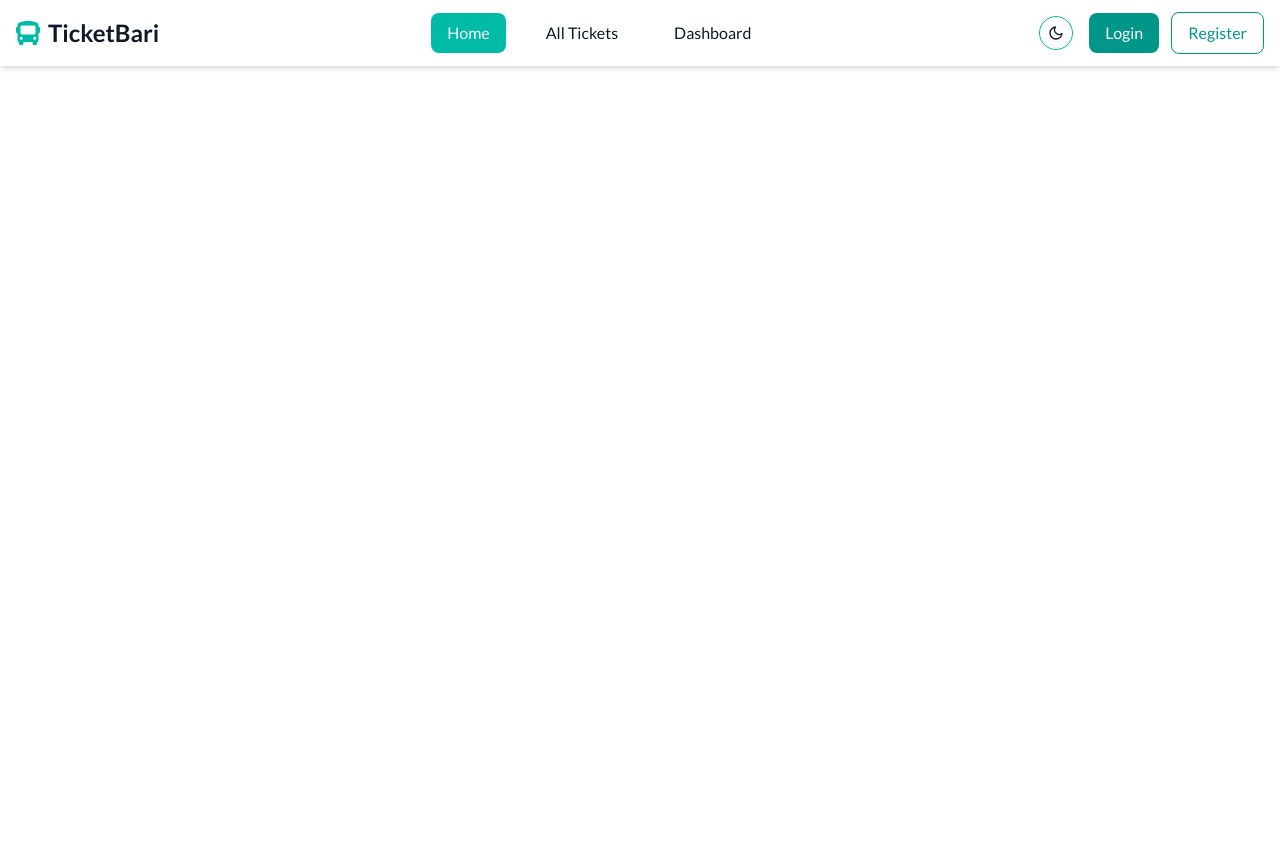
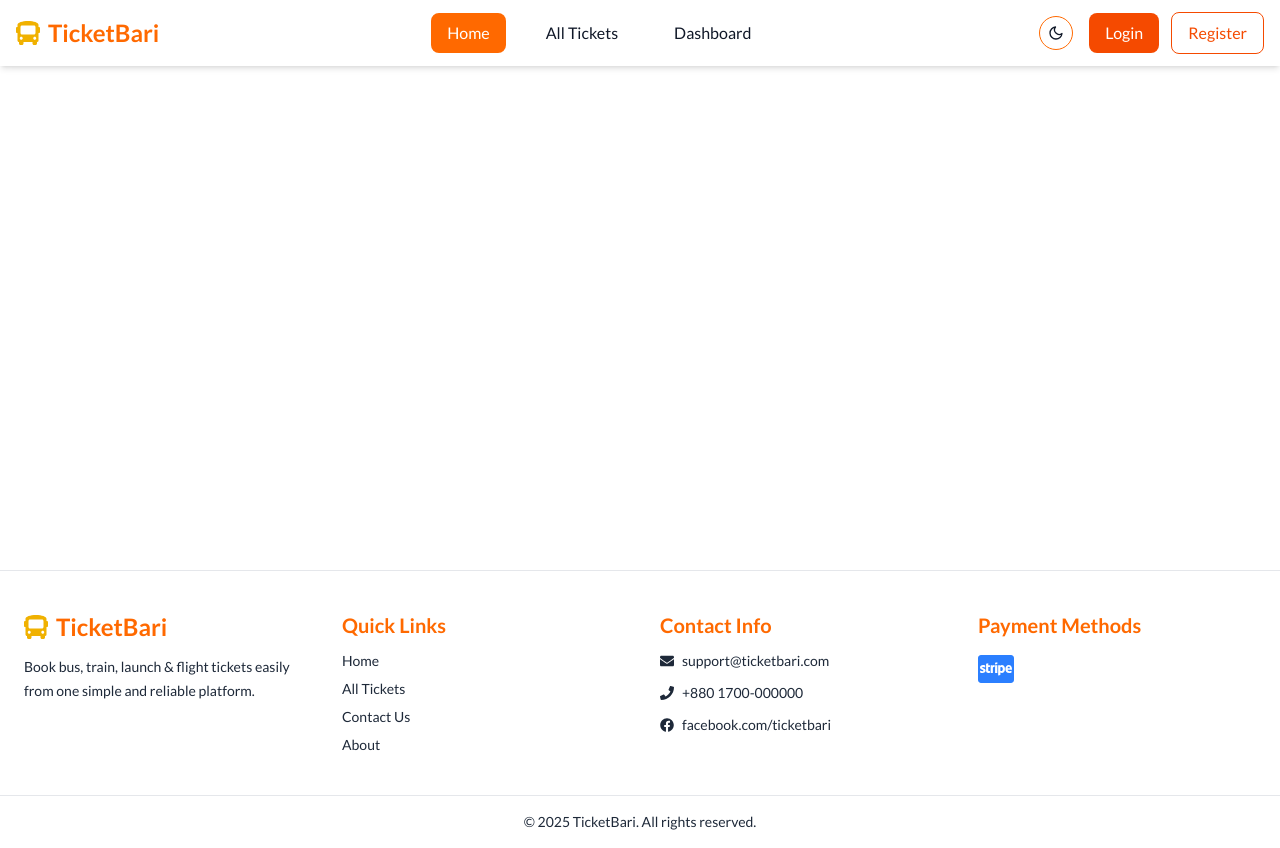
Before and after one commit to amdadislam01/ticketbari-booking-platform-client, a React (Vite) app: page / in a window 1280 px wide. Before the commit the page ends 800 px from the top, so only its background shows below. Built offline with nearby package versions, Linux system fonts and the light colour scheme.

Commit message:
Footer complate

```diff
--- a/src/layouts/Mainlayouts.jsx
+++ b/src/layouts/Mainlayouts.jsx
@@ -1,13 +1,15 @@
-import React from 'react';
-import Navbar from '../shared/Navbar/Navbar';
-import { Outlet } from 'react-router';
-import Footer from '../shared/Footer/Footer';
+import React from "react";
+import Navbar from "../shared/Navbar/Navbar";
+import { Outlet } from "react-router";
+import Footer from "../shared/Footer/Footer";
 
 const Mainlayouts = () => {
   return (
     <div>
       <Navbar />
+      <div className="min-h-[58vh]">
         <Outlet />
+      </div>
       <Footer />
     </div>
   );
--- a/src/shared/Footer/Footer.jsx
+++ b/src/shared/Footer/Footer.jsx
@@ -1,11 +1,93 @@
-import React from 'react';
+import React from "react";
+import { useTheme } from "../../context/ThemeContext/ThemeContext";
+import {
+  FaFacebook,
+  FaEnvelope,
+  FaPhone,
+  FaCcStripe,
+  FaBus,
+} from "react-icons/fa";
+import { Link } from "react-router";
+const Footer = () => {
+  const { isDarkMode } = useTheme();
+  return (
+    <footer
+      className={`w-full mt-10 pt-10 border-t transition-colors duration-300 ${
+        isDarkMode
+          ? "bg-gray-900 text-gray-300 border-gray-700"
+          : "bg-white text-gray-800 border-gray-200"
+      }`}
+    >
+      <div className="max-w-7xl mx-auto px-6 grid grid-cols-1 md:grid-cols-2 lg:grid-cols-4 gap-10">
+        <div>
+          <h2 className="flex items-center gap-2 text-2xl font-bold text-orange-500">
+            <FaBus className="text-yellow-500" /> TicketBari
+          </h2>
+          <p className="mt-3 text-sm leading-6">
+            Book bus, train, launch & flight tickets easily from one simple and
+            reliable platform.
+          </p>
+        </div>
 
-const Footer = () => {
-    return (
+        {/* Quick Links */}
         <div>
+          <h3 className="text-xl font-semibold mb-3 text-orange-500">
+            Quick Links
+          </h3>
+          <ul className="space-y-2 text-sm">
+            <li>
+              <Link to="/">Home</Link>
+            </li>
+            <li>
+              <Link to="/tickets">All Tickets</Link>
+            </li>
+            <li>
+              <Link to="/contact">Contact Us</Link>
+            </li>
+            <li>
+              <Link to="/about">About</Link>
+            </li>
+          </ul>
+        </div>
 
+        {/* Contact Info */}
+        <div>
+          <h3 className="text-xl font-semibold mb-3 text-orange-500">
+            Contact Info
+          </h3>
+          <ul className="space-y-3 text-sm">
+            <li className="flex items-center gap-2">
+              <FaEnvelope /> support@ticketbari.com
+            </li>
+            <li className="flex items-center gap-2">
+              <FaPhone /> +880 1700-000000
+            </li>
+            <li className="flex items-center gap-2">
+              <FaFacebook /> facebook.com/ticketbari
+            </li>
+          </ul>
         </div>
-    );
+
+        {/* Payment Methods */}
+        <div>
+          <h3 className="text-xl font-semibold mb-3 text-orange-500">
+            Payment Methods
+          </h3>
+          <div className="flex items-center gap-4 text-4xl">
+            <FaCcStripe className="text-blue-500" />
+          </div>
+        </div>
+      </div>
+
+      <div
+        className={`mt-10 py-4 text-center text-sm border-t transition-colors duration-300 ${
+          isDarkMode ? "border-gray-700" : "border-gray-200"
+        }`}
+      >
+        © 2025 TicketBari. All rights reserved.
+      </div>
+    </footer>
+  );
 };
 
 export default Footer;
--- a/src/shared/Navbar/Navbar.jsx
+++ b/src/shared/Navbar/Navbar.jsx
@@ -23,11 +23,11 @@ const Navbar = ({ user }) => {
     >
       <div className="max-w-7xl mx-auto px-4 py-3 flex items-center justify-between">
         <Link to="/" className="flex items-center gap-2 text-2xl font-bold">
-          <FaBus className="text-teal-500" />
-          TicketBari
+          <FaBus className="text-yellow-500" />
+          <span className="text-orange-500">TicketBari</span>
         </Link>
 
-        {/*  Menu */}
+        {/* Desktop Menu */}
         <div className="hidden md:flex items-center gap-6">
           {navItems.map((item) => (
             <NavLink
@@ -35,7 +35,9 @@ const Navbar = ({ user }) => {
               to={item.path}
               className={({ isActive }) =>
                 `px-4 py-2 rounded-lg font-medium transition ${
-                  isActive ? "bg-teal-500 text-white" : "hover:bg-teal-100 hover:text-black"
+                  isActive
+                    ? "bg-orange-500 text-white"
+                    : "hover:bg-yellow-100 hover:text-orange-600"
                 }`
               }
             >
@@ -47,7 +49,7 @@ const Navbar = ({ user }) => {
         <div className="hidden md:flex items-center gap-4">
           <button
             onClick={toggleTheme}
-            className="p-2 rounded-full border border-teal-500"
+            className="p-2 rounded-full border border-orange-500"
           >
             {isDarkMode ? <FiSun /> : <FiMoon />}
           </button>
@@ -55,11 +57,14 @@ const Navbar = ({ user }) => {
           {/* Users */}
           {!user ? (
             <div className="flex items-center gap-3">
-              <Link className="px-4 py-2 bg-teal-600 text-white rounded-lg" to="/login">
+              <Link
+                className="px-4 py-2 bg-orange-600 text-white rounded-lg"
+                to="/login"
+              >
                 Login
               </Link>
               <Link
-                className="px-4 py-2 border border-teal-600 text-teal-600 rounded-lg"
+                className="px-4 py-2 border border-orange-600 text-orange-600 rounded-lg"
                 to="/register"
               >
                 Register
@@ -67,11 +72,14 @@ const Navbar = ({ user }) => {
             </div>
           ) : (
             <div className="relative">
-              <button onClick={() => setProfileMenu(!profileMenu)} className="flex items-center gap-2">
+              <button
+                onClick={() => setProfileMenu(!profileMenu)}
+                className="flex items-center gap-2"
+              >
                 <img
                   src={user.avatar}
                   alt="avatar"
-                  className="w-10 h-10 rounded-full border-2 border-teal-500"
+                  className="w-10 h-10 rounded-full border-2 border-yellow-500"
                 />
                 <span>{user.name}</span>
               </button>
@@ -84,7 +92,7 @@ const Navbar = ({ user }) => {
                 >
                   <Link
                     to="/profile"
-                    className="block px-4 py-2 rounded-md hover:bg-teal-500 hover:text-white"
+                    className="block px-4 py-2 rounded-md hover:bg-orange-500 hover:text-white"
                   >
                     Profile
                   </Link>
@@ -97,19 +105,26 @@ const Navbar = ({ user }) => {
           )}
         </div>
 
-        {/* Mobile Menu  */}
-        <button className="md:hidden text-3xl" onClick={() => setMenuOpen(!menuOpen)}>
+        {/* Mobile Menu Button */}
+        <button
+          className="md:hidden text-3xl"
+          onClick={() => setMenuOpen(!menuOpen)}
+        >
           {menuOpen ? <FaTimes /> : <FaBars />}
         </button>
       </div>
 
+      {/* Mobile Menu */}
       <div
         className={`md:hidden fixed top-0 left-0 w-3/4 h-full shadow-lg transform transition-transform duration-300 ${
           menuOpen ? "translate-x-0" : "-translate-x-full"
         } ${isDarkMode ? "bg-gray-900 text-white" : "bg-white"}`}
       >
         <div className="p-5 flex flex-col gap-4">
-          <button className="self-end text-2xl" onClick={() => setMenuOpen(false)}>
+          <button
+            className="self-end text-2xl"
+            onClick={() => setMenuOpen(false)}
+          >
             <FaTimes />
           </button>
 
@@ -120,7 +135,7 @@ const Navbar = ({ user }) => {
               onClick={() => setMenuOpen(false)}
               className={({ isActive }) =>
                 `block px-4 py-3 rounded-lg text-lg ${
-                  isActive ? "bg-teal-500 text-white" : "hover:bg-teal-100"
+                  isActive ? "bg-orange-500 text-white" : "hover:bg-yellow-100"
                 }`
               }
             >
@@ -130,17 +145,23 @@ const Navbar = ({ user }) => {
 
           <button
             onClick={toggleTheme}
-            className="px-4 py-2 rounded-lg border border-teal-500 w-full"
+            className="px-4 py-2 rounded-lg border border-orange-500 w-full"
           >
             {isDarkMode ? "Light Mode" : "Dark Mode"}
           </button>
 
           {!user ? (
             <div className="flex flex-col gap-3">
-              <Link className="px-4 py-2 bg-teal-600 text-white rounded-lg text-center" to="/login">
+              <Link
+                className="px-4 py-2 bg-orange-600 text-white rounded-lg text-center"
+                to="/login"
+              >
                 Login
               </Link>
-              <Link className="px-4 py-2 border border-teal-600 text-teal-600 rounded-lg text-center" to="/register">
+              <Link
+                className="px-4 py-2 border border-orange-600 text-orange-600 rounded-lg text-center"
+                to="/register"
+              >
                 Register
               </Link>
             </div>
@@ -149,11 +170,13 @@ const Navbar = ({ user }) => {
               <Link
                 to="/profile"
                 onClick={() => setMenuOpen(false)}
-                className="px-4 py-2 rounded-lg hover:bg-teal-500 hover:text-white"
+                className="px-4 py-2 rounded-lg hover:bg-orange-500 hover:text-white"
               >
                 Profile
               </Link>
-              <button className="px-4 py-2 rounded-lg bg-red-500 text-white">Logout</button>
+              <button className="px-4 py-2 rounded-lg bg-red-500 text-white">
+                Logout
+              </button>
             </>
           )}
         </div>
```
Lines whose indentation alone changed are shown as unchanged.
